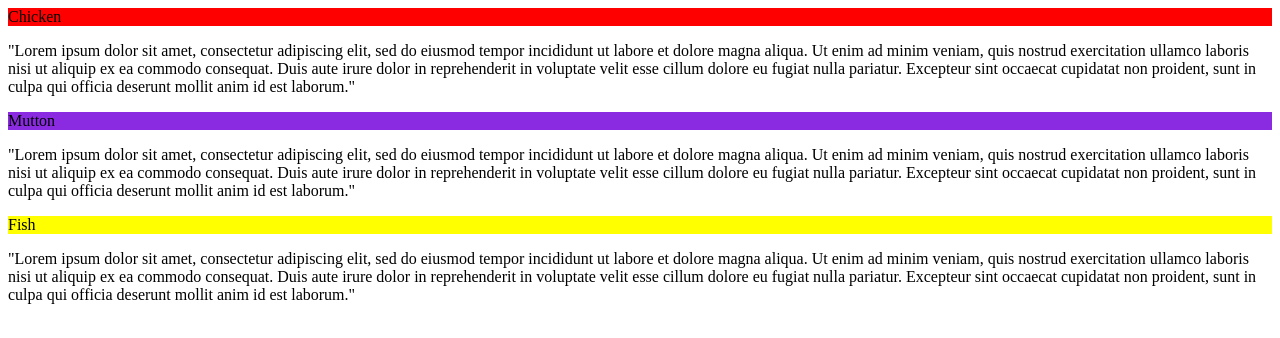
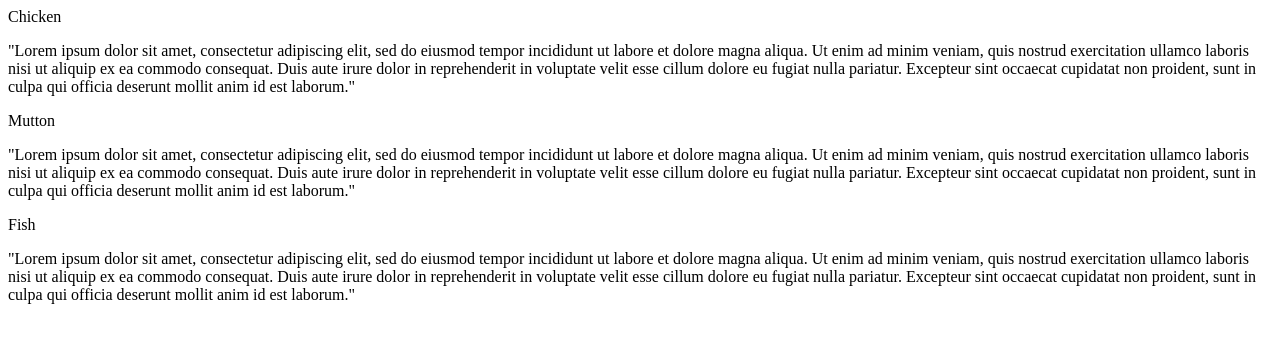
Before and after one commit to Adithya2002/coursera_html-css-js-for-webdevelopers-tests, a plain HTML site: page module2.html in a window 1280 px wide. Drawn offline with Linux system fonts and the light colour scheme.

Commit message:
Update module2.html

```diff
--- a/module2.html
+++ b/module2.html
@@ -11,19 +11,19 @@
 <body>
 <div class="row">
     <div class="box col-lg-4 col-md-6 col-sm-12">
-        <div class="sbox" style="background-color: red;">Chicken</div>
+        <div class="sbox">Chicken</div>
         <p>"Lorem ipsum dolor sit amet, consectetur adipiscing elit, sed do eiusmod tempor incididunt ut labore et dolore magna aliqua.
             Ut enim ad minim veniam, quis nostrud exercitation ullamco laboris nisi ut aliquip ex ea commodo consequat. Duis aute irure dolor in reprehenderit
             in voluptate velit esse cillum dolore eu fugiat nulla pariatur. Excepteur sint occaecat cupidatat non proident, sunt in culpa qui officia deserunt
             mollit anim id est laborum."</p></div>
     <div class="box col-sm-12 col-md-6 col-lg-4">
-        <div class="sbox" style="background-color: blueviolet;">Mutton</div>
+        <div class="sbox">Mutton</div>
         <p>"Lorem ipsum dolor sit amet, consectetur adipiscing elit, sed do eiusmod tempor incididunt ut labore et dolore magna aliqua.
             Ut enim ad minim veniam, quis nostrud exercitation ullamco laboris nisi ut aliquip ex ea commodo consequat. Duis aute irure dolor in reprehenderit
             in voluptate velit esse cillum dolore eu fugiat nulla pariatur. Excepteur sint occaecat cupidatat non proident, sunt in culpa qui officia deserunt
             mollit anim id est laborum."</p></div>
     <div class="box last-box col-lg-4 col-md-6 col-sm-12">
-        <div class="sbox" style="background-color: yellow;">Fish</div>
+        <div class="sbox">Fish</div>
         <p>"Lorem ipsum dolor sit amet, consectetur adipiscing elit, sed do eiusmod tempor incididunt ut labore et dolore magna aliqua.
             Ut enim ad minim veniam, quis nostrud exercitation ullamco laboris nisi ut aliquip ex ea commodo consequat. Duis aute irure dolor in reprehenderit
             in voluptate velit esse cillum dolore eu fugiat nulla pariatur. Excepteur sint occaecat cupidatat non proident, sunt in culpa qui officia deserunt
```
